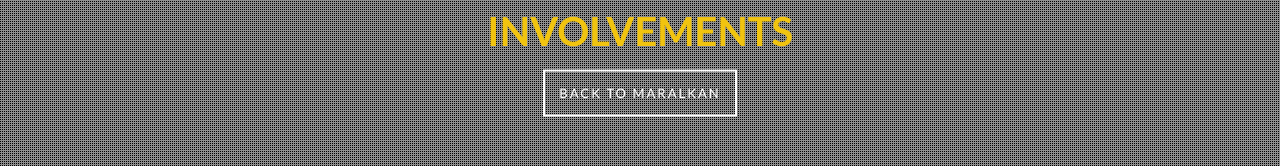
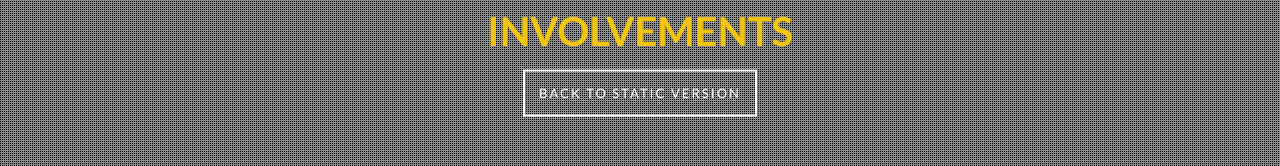
Before and after one commit to maralkan/maralkan.github.io, a plain HTML site: page video-background.html in a window 1280 px wide. Shown: the part 427-593 px from the top of the page. Drawn offline with Linux system fonts and the light colour scheme.

Commit message:
Change to video-background.html
changed "Maralkan" to "static version" to avoid confusion. (index.html
is no longer titled Maralkan)

```diff
--- a/video-background.html
+++ b/video-background.html
@@ -28,7 +28,7 @@
             <h1 class="big-background-title">Marvin Alcantara</h1>
             <div class="divider"></div>
             <h1 id="colorize">INVOLVEMENTS</h1>
-            <a href="/" class="big-background-btn">Back to Maralkan</a>
+            <a href="/" class="big-background-btn">Back to static version</a>
         </div>
     </section>
     <div class="wrapper">
```
